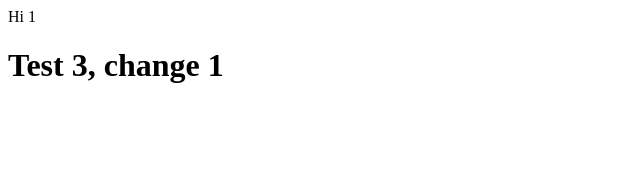
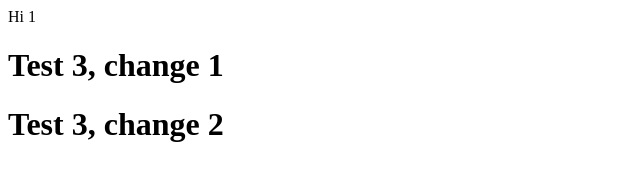
Before and after one commit to rsingh2206/test, a plain HTML site: page index.html in a window 1280 px wide. Shown: the whole page, without its empty margins (0-640 px from the left). Drawn offline with Linux system fonts and the light colour scheme.

Commit message:
test3-branch second commit

```diff
--- a/index.html
+++ b/index.html
@@ -8,5 +8,6 @@
 <body>
     Hi 1
     <h1>Test 3, change 1</h1>
+    <h1>Test 3, change 2</h1>
 </body>
 </html>
```
